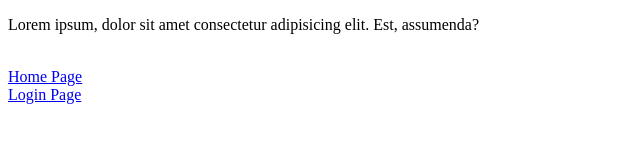
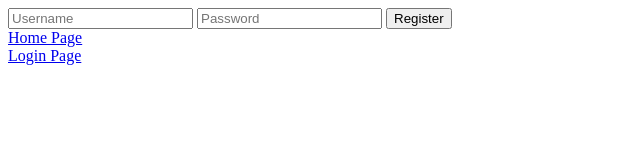
Before and after one commit to AgentHagu/Trivali_Copy, a plain HTML site: page public/register.html in a window 1280 px wide. Shown: the whole page, without its empty margins (0-640 px from the left). Drawn offline with Linux system fonts and the light colour scheme.

Commit message:
added forms to the login and register

```diff
--- a/public/register.html
+++ b/public/register.html
@@ -8,7 +8,11 @@
 </head>
 
 <body>
-    <p>Lorem ipsum, dolor sit amet consectetur adipisicing elit. Est, assumenda?</p> <br>
+    <form action="">
+        <input type="text" name="username" placeholder="Username">
+        <input type="password" name="password" placeholder="Password">
+        <button type="submit">Register</button>
+    </form>
     <a href="index.html">Home Page</a> <br>
     <a href="login.html">Login Page</a>
 </body>
```
Also changed, not shown: public/login.html (+5 -1 lines).
